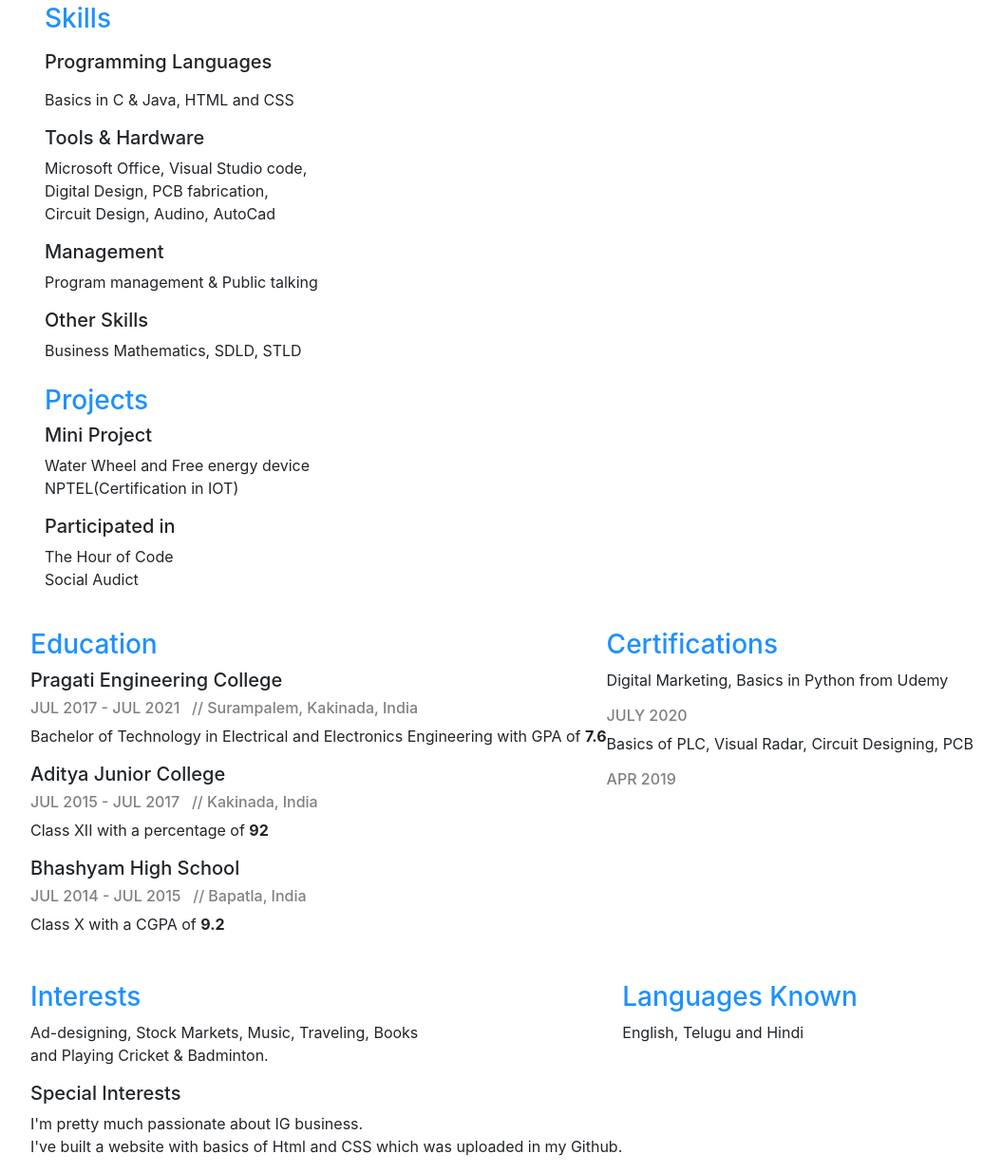
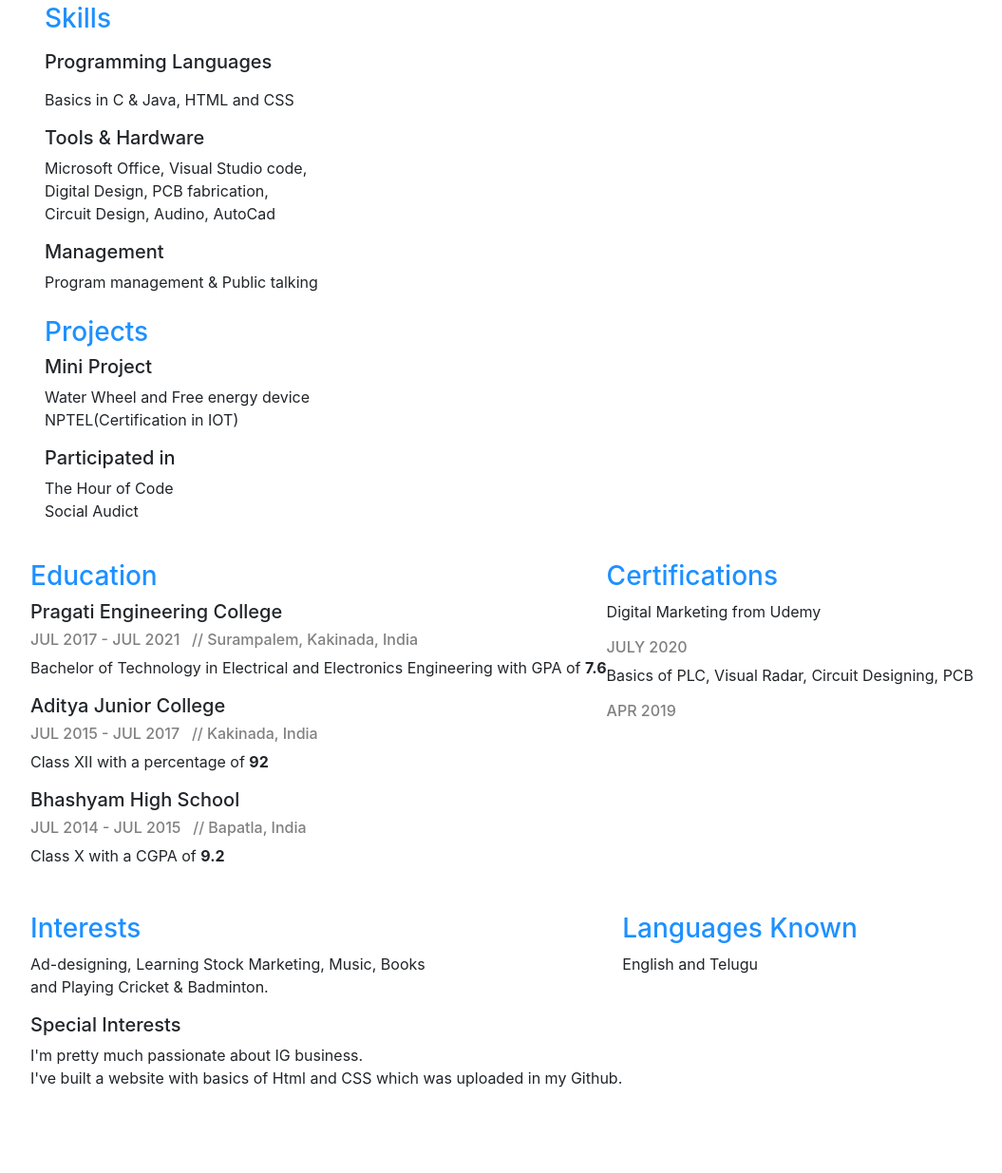
Before and after one commit to jagan-Xtream/My-Resume, a plain HTML site: page index.html in a window 1280 px wide. Shown: the part 285-1520 px from the top of the page at 95% size, without its empty margins (38-1093 px from the left). After the commit the page ends 1448 px from the top, so only its background shows below. Drawn offline with nearby package versions, Linux system fonts and the light colour scheme; a script that the page names is missing.

Commit message:
Update index.html

```diff
--- a/index.html
+++ b/index.html
@@ -57,8 +57,7 @@
                 <p>
                         Program management & Public talking
                     </p>
-                    <p>  <h5>Other Skills</h5>
-                    Business Mathematics, SDLD, STLD</p>
+
                 </div>
                 <div class="projects">
                       <h3 class="mb-2 mt-4">Projects</h3>
@@ -87,7 +86,7 @@
 
                 <div class="cert mt-4 mb-2">
                     <h3>Certifications</h3>
-                    <p>Digital Marketing, Basics in Python from Udemy</p>
+                    <p>Digital Marketing from Udemy</p>
                     <h6 style="color: grey;">JULY 2020</h6>
                     <p>Basics of PLC, Visual Radar, Circuit Designing, PCB</p>
                     <h6 style="color: grey;">APR 2019</h6>
@@ -95,7 +94,7 @@
                 </div>
                 <div class="interests mt-4">
                     <h3>Interests</h3>
-                    <p>Ad-designing, Stock Markets, Music, Traveling, Books<br>and Playing Cricket & Badminton.</p>
+                    <p>Ad-designing, Learning Stock Marketing, Music, Books<br>and Playing Cricket & Badminton.</p>
                     <h5>Special Interests</h5>
                     <p>I'm pretty much passionate about IG business. <br> I've built a website with basics of Html and CSS which was uploaded in my Github.</p>
                 </div>
@@ -103,7 +102,7 @@
 
                 <div class="lang mt-4 mb-2">
                     <h3>Languages Known</h3>
-                    <p>English, Telugu and Hindi</p>
+                    <p>English and Telugu</p>
 
                 </div>
                </div>
```
